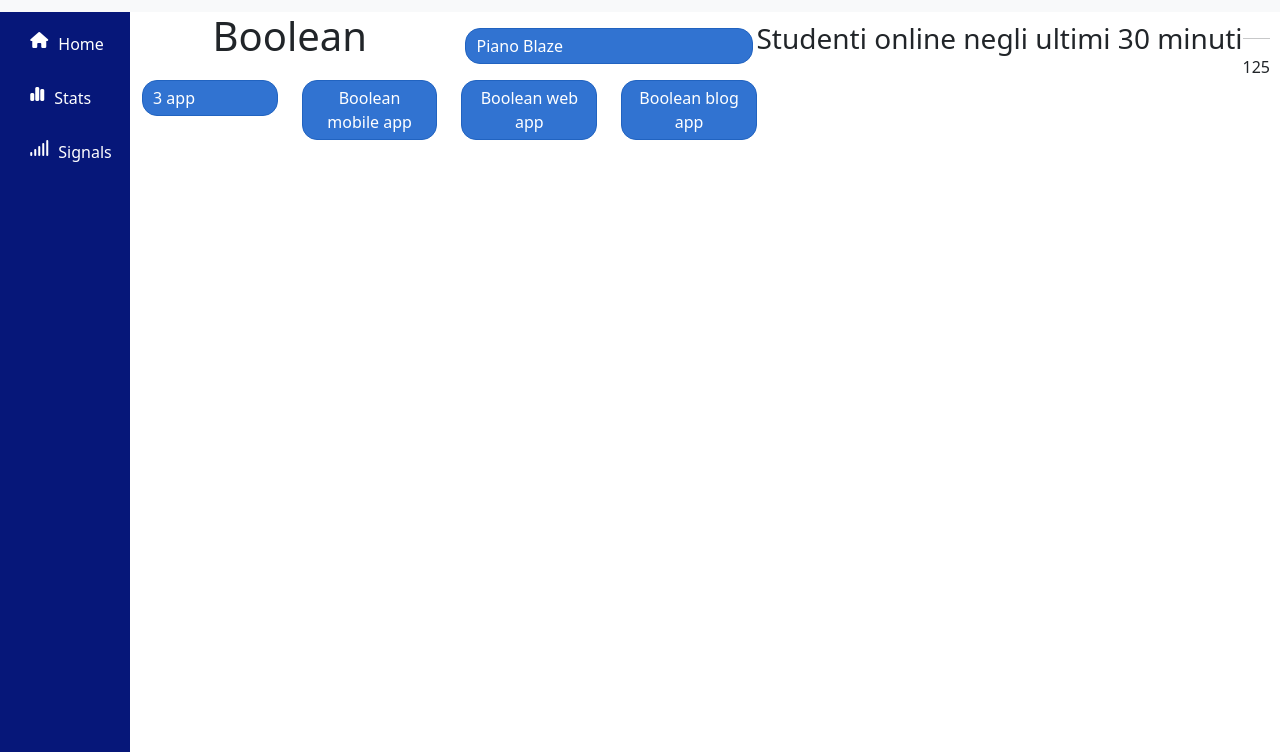
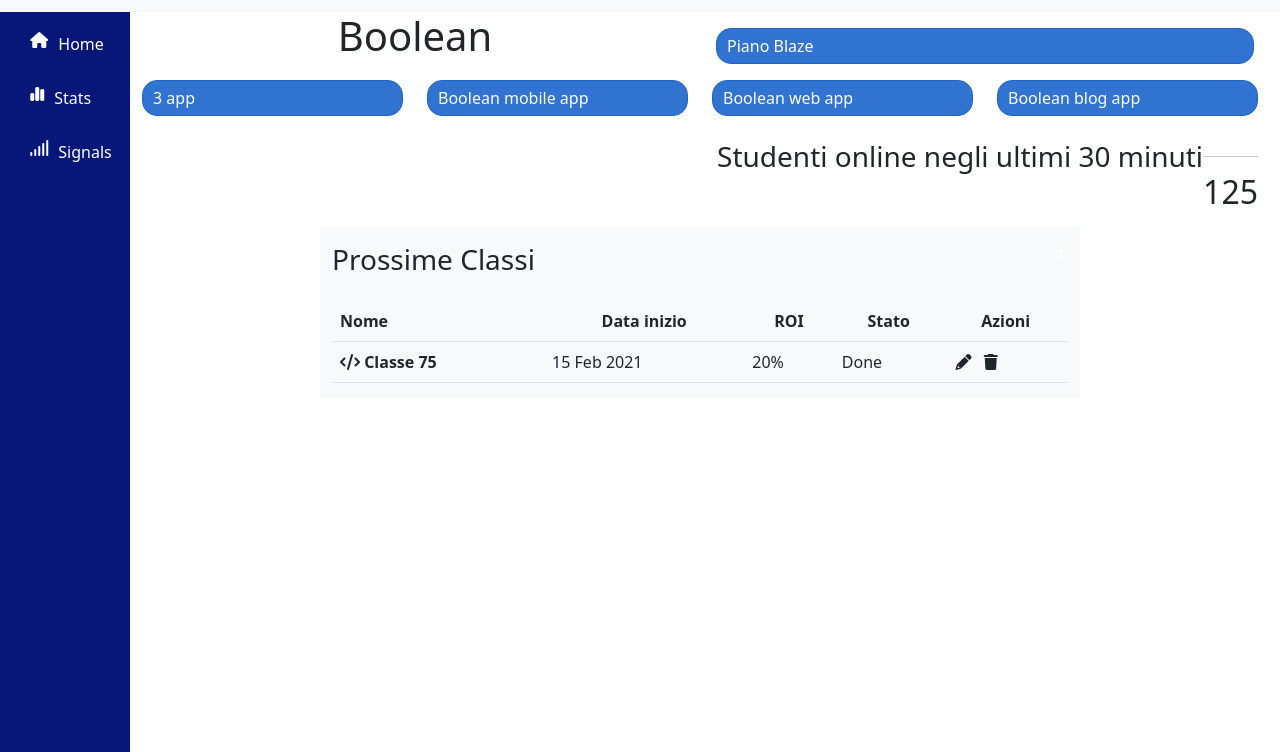
Before and after one commit to furkancaliskan0/html-css-bootstrap-dashboard, a plain HTML site: page index.html in a window 1280 px wide. Shown: the part 58-810 px from the top of the page. Drawn offline with nearby package versions, Linux system fonts and the light colour scheme.

Commit message:
section 2 part -1

```diff
--- a/css/style.css
+++ b/css/style.css
@@ -8,9 +8,7 @@ a{
     text-decoration: none;
 }
 
-.container-main{
-    display: flex;
-}
+
 .search {
     flex-grow: 1;
     margin: 0 10px;
@@ -30,11 +28,10 @@ nav{
 
 /* main */
 main{
-    max-width: 100%;
+    width: 100vw;
     display: flex;
     height: calc(100vh - 60px);
 }
-
 
 .container-aside{
     width: 130px;
@@ -47,11 +44,7 @@ main{
     background-color: rgb(6, 23, 121);
 }
 
-.container-main{
-    width: 100vh;
-    height: calc(100% -130px);
-    height: 100%;
-}
+
 .roster, a, .roster i{
     color: #ffff;
     padding-right: 10px;
@@ -83,7 +76,11 @@ main{
 .content_dx{
     display: flex;
     justify-content: flex-end;
-    position: fixed;
-    top: 80px;
-    right: 10px;
+
 }
+
+.content_dx span{
+    padding: 5px 10px;
+
+
+}
--- a/index.html
+++ b/index.html
@@ -18,7 +18,6 @@
     <title> Dashboard</title>
 </head>
 <body>
-
 
     <nav class="navbar navbar-light bg-light">
         <a class="navbar-brand" href="#">
@@ -43,31 +42,23 @@
 
 <!-- container -->
 <main>
-
-  <div class="container-main">
     <div class="container-aside">
         <div class="aside-bar">
             <ul>
                 <li class="roster">
                     <i class="fa-solid fa-house"></i>
-
                     <div class="text">
                         <a href="#">Home</a>
-
                     </div>
                 </li>
                 <li class="roster">
                     <i class="fa-solid fa-chart-simple"></i>
-
                     <div class="text">
                         <a href="#">Stats</a>
-
                     </div>
                 </li>
-
                 <li class="roster">
                     <i class="fa-solid fa-signal"></i>
-
                     <div class="text">
                         <a href="#">Signals</a>
                     </div>
@@ -75,9 +66,9 @@
             </ul>
         </div>
     </div>
+
     <!-- section 1 -->
-
-        <section class="section-main">
+    <section id="main_content">
         <div class="container text-center">
             <div class="row">
                 <div class="col-6">
@@ -86,8 +77,7 @@
                 <div class="col-6 p-3">
                     <a href="#" class="button-1">Piano Blaze</a>
                 </div>
-                </div>
-            <div class="icons-center">
+                <div class="icons-center ">
                 <div class="row">
                 <div class="col">
                     <a href="#" class="button-1">3 app</a>
@@ -110,17 +100,58 @@
                 </div>
                 <div>
                     <hr>
-                        <span>125</span>
+                    <h2>125</h2>
+                </div>
             </div>
         </div>
 
+        <!-- section 2 -->
+        <div class="container-fluid">
+            <div class="row row-cols-1 row-cols-md-2 order-1 justify-content-evenly">
+                <div class="col-title-box col col-md-8 bg-light text-white my-2">
+                    <div class="bg-light w-100 text pt-3 d-flex justify-content-between ">
+                        <h3 class="title-box d-inline-block text-dark">Prossime Classi</h3>
+                        <i class="fa-solid fa-plus"></i>
                     </div>
-        </section>
+
+                    <div class="table text-start pt-3">
+                        <table class="table">
+                            <!-- table head -->
+                            <thead>
+                                <!-- table row -->
+                                <tr class="text fs-6">
+                                    <th class="w-40">Nome</th>
+                                    <th class="text-center">Data inizio</th>
+                                    <th class="text-center">ROI</th>
+                                    <th class="text-center">Stato</th>
+                                    <th class="text-center">Azioni</th>
+                                </tr>
+                            </thead>
+                            <!-- table body -->
+                            <tbody>
+                                <!-- table row -->
+                                <tr>
+                                    <th scope="row">
+                                        <i class="fa-solid fa-code"></i>
+                                        <span>Classe 75</span>
+                                    </th>
+
+                                    <td>15 Feb 2021</td>
+                                    <td>20%</td>
+                                    <td><span class="label green">Done</span></td>
+                                    <td><i class="text-dark bg-light p-1 bg-secondary fa-solid fa-pencil"></i>
+                                        <i class="text-dark p-1 bg-light fa-solid fa-trash"></i>
+                                    </td>
+                                </tr>
 
 
+                            </tbody>
+                        </table>
+                    </div>
+                </div>
 
 
-  </div>
+    </section>
 
 
 
```
Lines whose indentation alone changed are shown as unchanged.
